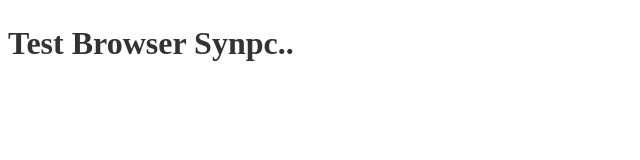
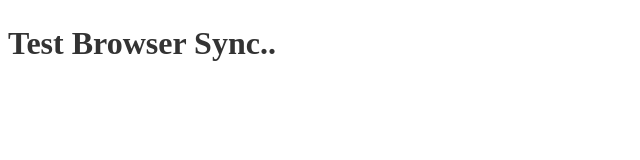
Before and after one commit to SyTWFE/practica1_configuracion_maquina_virtual, a website: page index.html in a window 1280 px wide. Shown: the full height of the page, 0-640 px from the left. Drawn offline with Linux system fonts and the light colour scheme.

Commit message:
Actualización de MD

```diff
--- a/index.html
+++ b/index.html
@@ -9,7 +9,7 @@
   </head>
   <body>
   <!-- PLACE ALL OF YOUR PAGE CONTENT BELOW HERE -->
-  <h1>Test Browser Synpc..</h1>
+  <h1>Test Browser Sync..</h1>
 
   <!-- AND ABOVE HERE -->
   <script src="src/scripts/main.js"></script>
```
Also changed, not shown: README.md, capturasPantalla/browsersync1.png (added), capturasPantalla/browsersync2.png (added).
